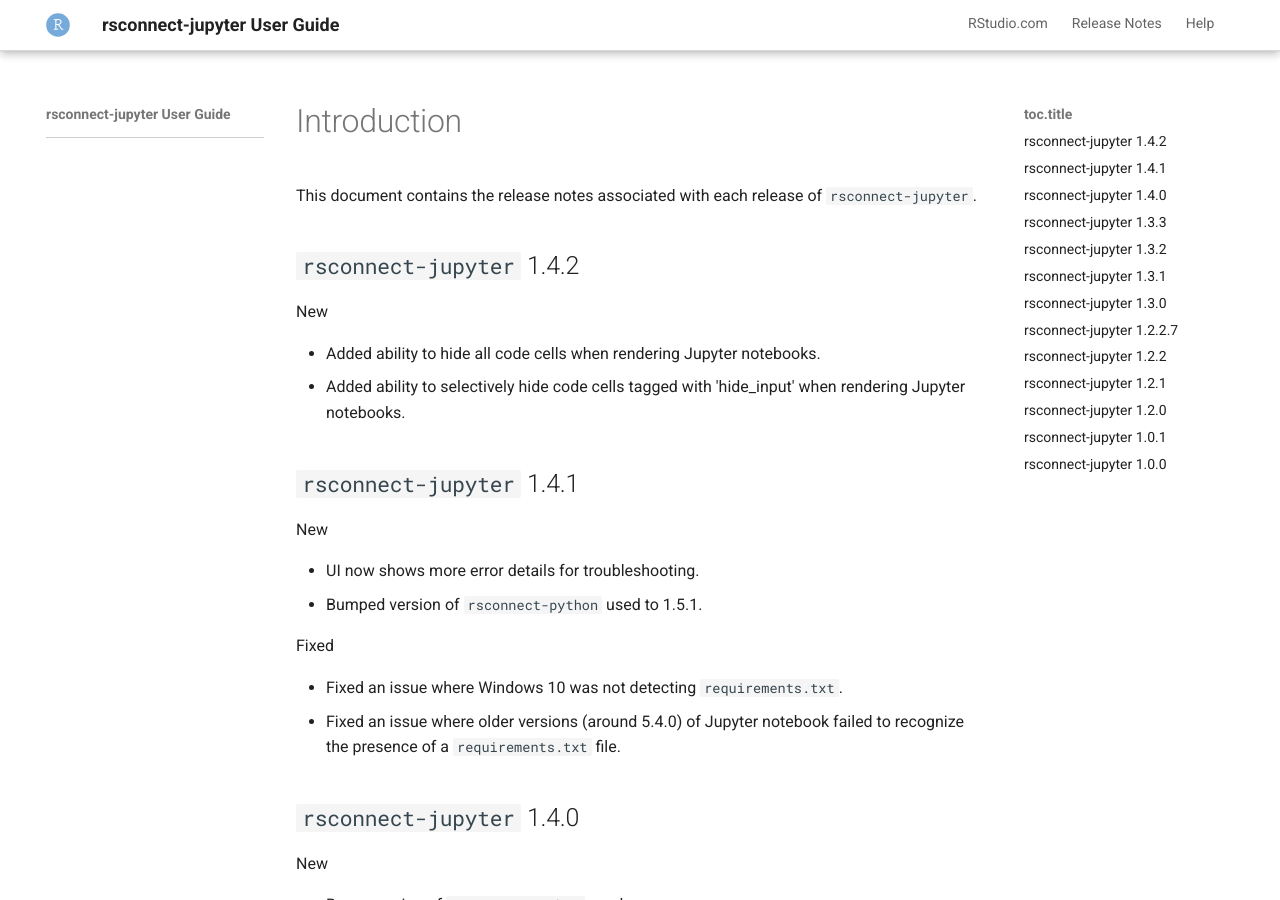
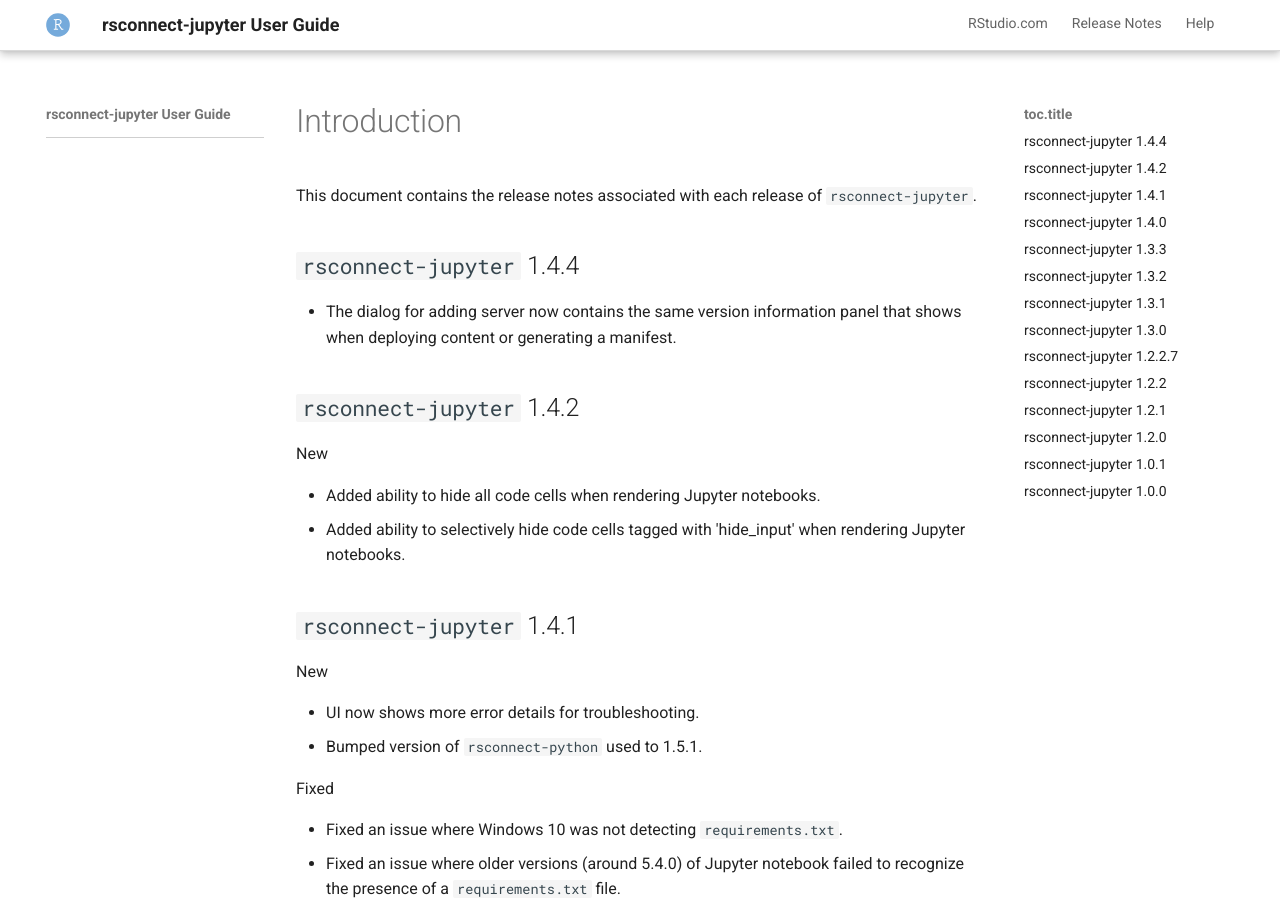
Before and after one commit to rstudio/rsconnect-jupyter, an MkDocs documentation site: the page built from docs/docs/NEWS.md, in a window 1280 px wide and 900 px high. Built offline with MkDocs 1.6.1 and Material for MkDocs 9.7.7, drawn with Linux system fonts in a browser that asks for light colours.

Commit message:
NEWS for version information panel

```diff
--- a/docs/docs/NEWS.md
+++ b/docs/docs/NEWS.md
@@ -3,6 +3,12 @@
 # Introduction
 
 This document contains the release notes associated with each release of `rsconnect-jupyter`.
+
+`rsconnect-jupyter` 1.4.4
+--------------------------------------------------------------------------------
+
+* The dialog for adding server now contains the same version information panel that
+  shows when deploying content or generating a manifest.
 
 `rsconnect-jupyter` 1.4.2
 --------------------------------------------------------------------------------
```
